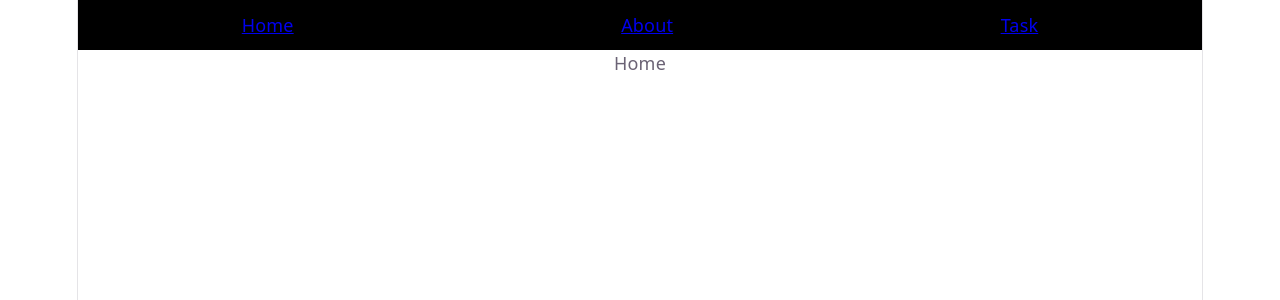
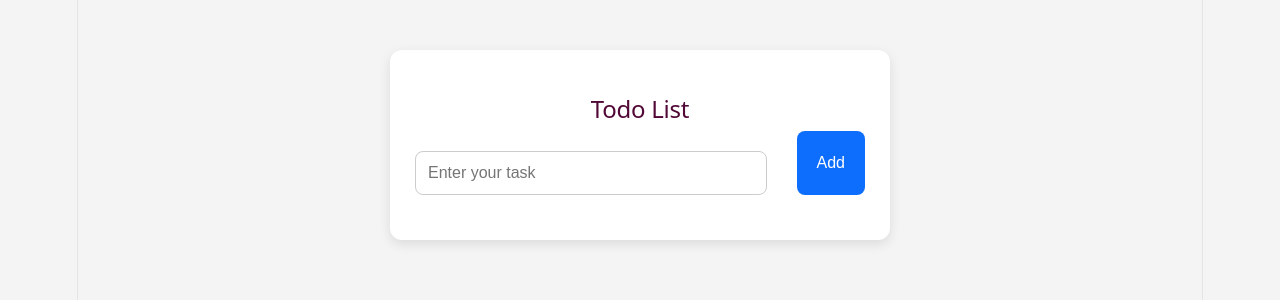
Before and after one commit to jaya1313/React_JS_clg, a React (Vite) app in the folder lect1/my-react-app/: page / in a window 1280 px wide. Shown: the top 300 px of the page. Built offline with nearby package versions, Linux system fonts and the light colour scheme.

Commit message:
todo list

```diff
--- a/lect1/my-react-app/src/App.css
+++ b/lect1/my-react-app/src/App.css
@@ -90,7 +90,7 @@ button{
 
 
 /* lect 6 css (react router DOM) */
-#nav{
+/* #nav{
   height: 50px;
   background-color: black;
   display: flex;
@@ -103,4 +103,28 @@ button{
 }
 li{
   color: snow;
+} */
+
+/* lect 7 css */
+h2{
+  color: rgb(81, 8, 54);
+  margin-top: 20px;
 }
+input{
+  padding: 10px;
+  border: 1px solid rgb(61, 57, 57);
+  border-radius: 5px;
+  font-size: 16px;
+  margin-top: 20px;
+  gap: 20px;
+  margin-right: 20px;
+}
+button{
+  padding: 10px 20px;
+  border: none;
+  border-radius: 5px;
+  background-color: rgb(232, 226, 198);
+  font-size: 16px;
+  cursor: pointer;
+  color: rgb(81, 8, 54);
+}
--- a/lect1/my-react-app/src/App.jsx
+++ b/lect1/my-react-app/src/App.jsx
@@ -172,28 +172,41 @@ import { useEffect } from 'react';
 //       )
 // }
 
-//lect6
+// //lect6
 
-//react router DOM
-import {Route, Routes} from "react-router-dom"
-import NavBar from './NavBar'
-import Home from './Home'
-import About from './About'
-import Task from './Task'
+// //react router DOM
+// import {Route, Routes} from "react-router-dom"
+// import NavBar from './NavBar'
+// import Home from './Home'
+// import About from './About'
+// import Task from './Task'
 
-const App = () =>{
-    return (
-        <div>
-            <NavBar/>
-           <Routes>  {  /* // it will not reload the page when we click on link */}
-                 <Route path='/' element={<Home/>}/> {/*  // when we click on home it will show home component */}
-                 <Route path='/about' element={<About/>}/>
-                 <Route path='/task' element={<Task/>}/>
-            </Routes>
-            </div>
-    )
+// const App = () =>{
+//     return (
+//         <div>
+//             <NavBar/>
+//            <Routes>  {  /* // it will not reload the page when we click on link */}
+//                  <Route path='/' element={<Home/>}/> {/*  // when we click on home it will show home component */}
+//                  <Route path='/about' element={<About/>}/>
+//                  <Route path='/task' element={<Task/>}/>
+//             </Routes>
+//             </div>
+//     )
+// }
+
+
+//lect7
+//todo list
+
+import Todo from './Todo'
+
+export const App = () => {
+  return (
+    <div>
+        <Todo/>
+    </div>
+  )
 }
 
 
-
 export default App
--- /dev/null
+++ b/lect1/my-react-app/src/Todo.css
@@ -0,0 +1,84 @@
+* {
+    margin: 0;
+    padding: 0;
+    box-sizing: border-box;
+    font-family: Arial, sans-serif;
+  }
+
+  body {
+    background: #f4f4f4;
+  }
+
+  .container {
+    width: 500px;
+    margin: 50px auto;
+    background: white;
+    padding: 25px;
+    border-radius: 12px;
+    box-shadow: 0px 4px 12px rgba(0, 0, 0, 0.1);
+  }
+
+  .container h1 {
+    text-align: center;
+    margin-bottom: 20px;
+  }
+
+  .input-box {
+    display: flex;
+    gap: 10px;
+    margin-bottom: 20px;
+  }
+
+  .input-box input {
+    flex: 1;
+    padding: 12px;
+    border: 1px solid #ccc;
+    border-radius: 8px;
+    outline: none;
+  }
+
+  .input-box button {
+    padding: 12px 20px;
+    border: none;
+    border-radius: 8px;
+    background: #0d6efd;
+    color: white;
+    cursor: pointer;
+  }
+
+  .todo-list {
+    display: flex;
+    flex-direction: column;
+    gap: 10px;
+  }
+
+  .todo-item {
+    display: flex;
+    justify-content: space-between;
+    align-items: center;
+    background: #f8f9fa;
+    padding: 15px;
+    border-radius: 8px;
+    border-left: 5px solid #0d6efd;
+  }
+
+  .actions {
+    display: flex;
+    gap: 8px;
+  }
+
+  .actions button {
+    border: none;
+    padding: 8px 12px;
+    border-radius: 6px;
+    color: white;
+    cursor: pointer;
+  }
+
+  .actions button:first-child {
+    background: orange;
+  }
+
+  .actions button:last-child {
+    background: crimson;
+  }
--- /dev/null
+++ b/lect1/my-react-app/src/Todo.jsx
@@ -0,0 +1,81 @@
+import React from 'react'
+import './Todo.css'
+import './App.css'
+import { useState } from 'react'
+import { useEffect } from 'react'
+
+
+const Todo = () => {
+    let [task, setTask] = useState('');
+    let [todos, setTodos] = useState(() =>{
+        let data = localStorage.getItem("key") //it will get the data from the local storage with the key "key
+         if(data){
+         return JSON.parse(data) //it will convert the string back to an array using JSON.parse method"
+    }
+      return [] //if there is no data in the local storage then it will return an empty array
+});
+    useEffect(()=>{
+        localStorage.setItem("key", JSON.stringify(todos))
+    }, [todos]) //it will run the useEffect function whenever the todos state changes and it will save the todos in the local storage with the key "key" and also convert the todos array into a string using JSON.stringify method because local storage can only store strings
+
+    const func1 = (e) =>{
+    console.log(e.target.value);
+    setTask(e.target.value)
+}
+
+const func2 = () =>{
+    setTodos([...todos, task]) //it will add the task to the list of todos and also keep the previous todos in the list using spread operator
+    setTask('') //it will clear the input field after adding the task to the list
+}
+
+function d(id){
+    console.log(id);
+    let updatedData = todos.filter((todo, index) =>{  //filter method will return a new array with all the elements that pass the test implemented by the provided function
+        return index !== id   //it will return all the todos except the one which we want to delete
+    })
+    setTodos(updatedData)
+}
+
+function edit(id){
+
+        let newTask = prompt("Enter the new task") //it will show a prompt to enter the new task
+        let updatedData = todos.map((todo, index) =>{ //map method will return a new array with the results of calling a provided function on every element in the calling array
+        if(index === id){
+            return newTask //it will return the new task if the index of the todo is equal to the id of the todo which we want to edit
+        }
+        return todo; //it will return the original todo if the index does not match
+    });
+    setTodos(updatedData);
+}
+  return (
+    <div className="container">
+
+        <h2>Todo List</h2>
+        <div className="input-box">
+        <input type = 'text' placeholder='Enter your task' name='task' value={task} onChange={func1}></input>
+        <button onClick={func2}> Add</button>
+
+        </div>
+
+        <div className="todo-list">
+        {todos.map((todo, index) => (
+          <div className="todo-item" key={index}>
+            <span>{todo}</span>
+
+            <div className="actions">
+              <button onClick = {() =>{edit(index)}}>
+                Edit
+              </button>
+
+              <button onClick={() =>{d(index)}}>
+                Delete
+              </button>
+            </div>
+          </div>
+        ))}
+
+      </div>
+    </div>
+  );
+};
+export default Todo
```
